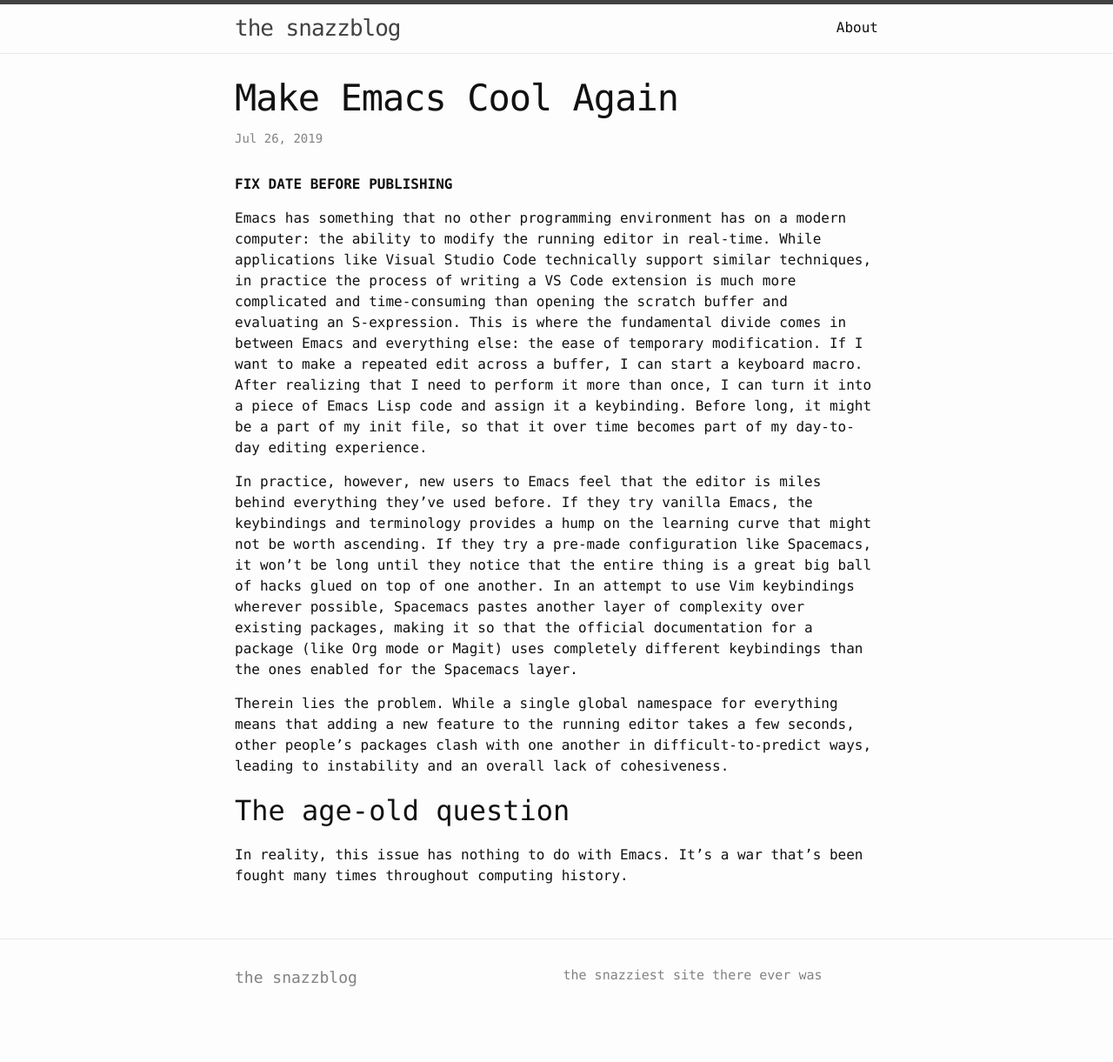
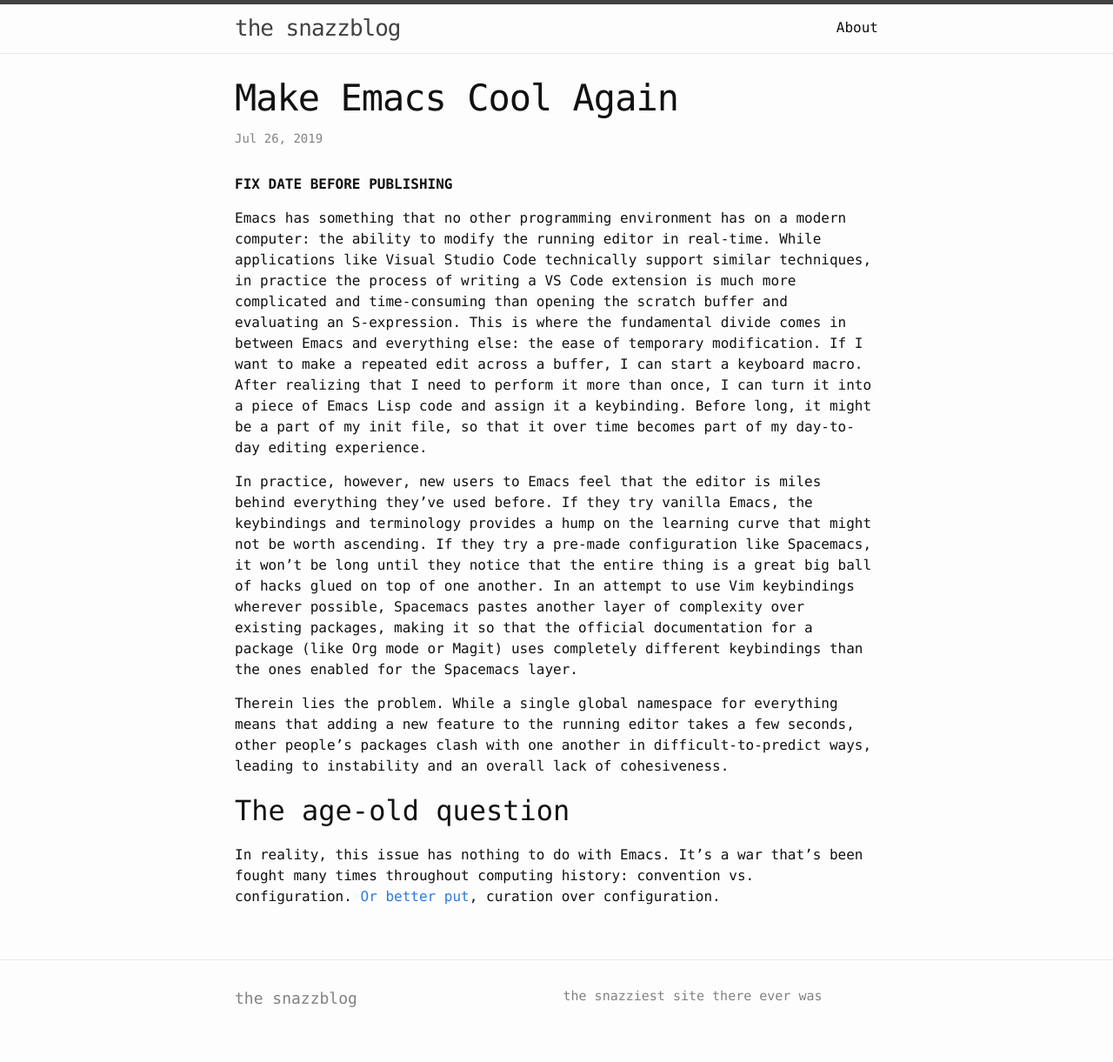
Before and after one commit to jack-the-coder/oldsite, a Jekyll site: the page built from _posts/2019-07-26-make-emacs-cool-again.markdown, in a window 1280 px wide. Shown: the whole page at 87% size. Built offline with Jekyll 4.4.1, drawn with Linux system fonts in a browser that asks for light colours; before the commit the page ends 1197 px from its top, so only the background shows below that.

```diff
--- a/_posts/2019-07-26-make-emacs-cool-again.markdown
+++ b/_posts/2019-07-26-make-emacs-cool-again.markdown
@@ -14,4 +14,4 @@ In practice, however, new users to Emacs feel that the editor is miles behind ev
 Therein lies the problem. While a single global namespace for everything means that adding a new feature to the running editor takes a few seconds, other people's packages clash with one another in difficult-to-predict ways, leading to instability and an overall lack of cohesiveness.
 
 ## The age-old question
-In reality, this issue has nothing to do with Emacs. It's a war that's been fought many times throughout computing history.
+In reality, this issue has nothing to do with Emacs. It's a war that's been fought many times throughout computing history: convention vs. configuration. [Or better put](http://gilesbowkett.blogspot.com/2013/02/the-lie-of-convention-over-configuration.html), curation over configuration.
```
Also changed, not shown: other parts of _posts/2019-07-26-make-emacs-cool-again.markdown (+1 -1 lines).
